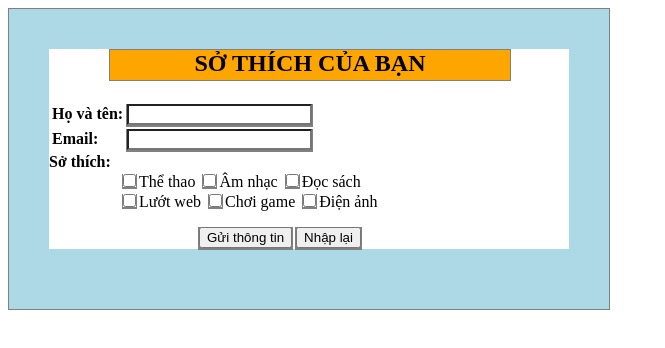
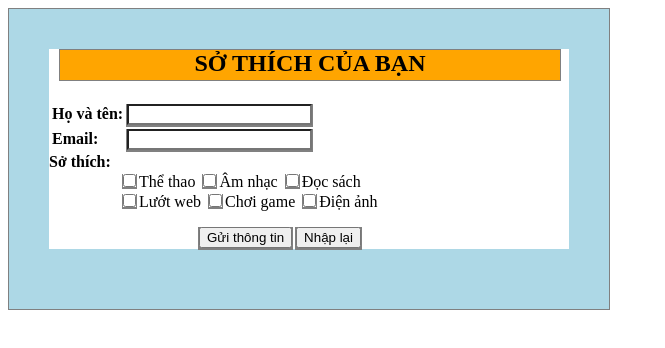
Before and after one commit to hiepho992/new-project, a plain HTML site: page taoform/sothich.html in a window 1280 px wide. Shown: the whole page, without its empty margins (0-665 px from the left). Drawn offline with Linux system fonts and the light colour scheme.

Commit message:
forrm sở thích

```diff
--- a/taoform/sothich.css
+++ b/taoform/sothich.css
@@ -7,11 +7,11 @@
 h2{
     border: 1px solid gray;
     height: 30px;
-    width: 400px;
+    width: 500px;
     text-align: center;
     background-color: orange;
     text-transform: uppercase;
-    margin-left: 60px;
+    margin-left: 10px;
 }
 form{
     background-color: white;
```
